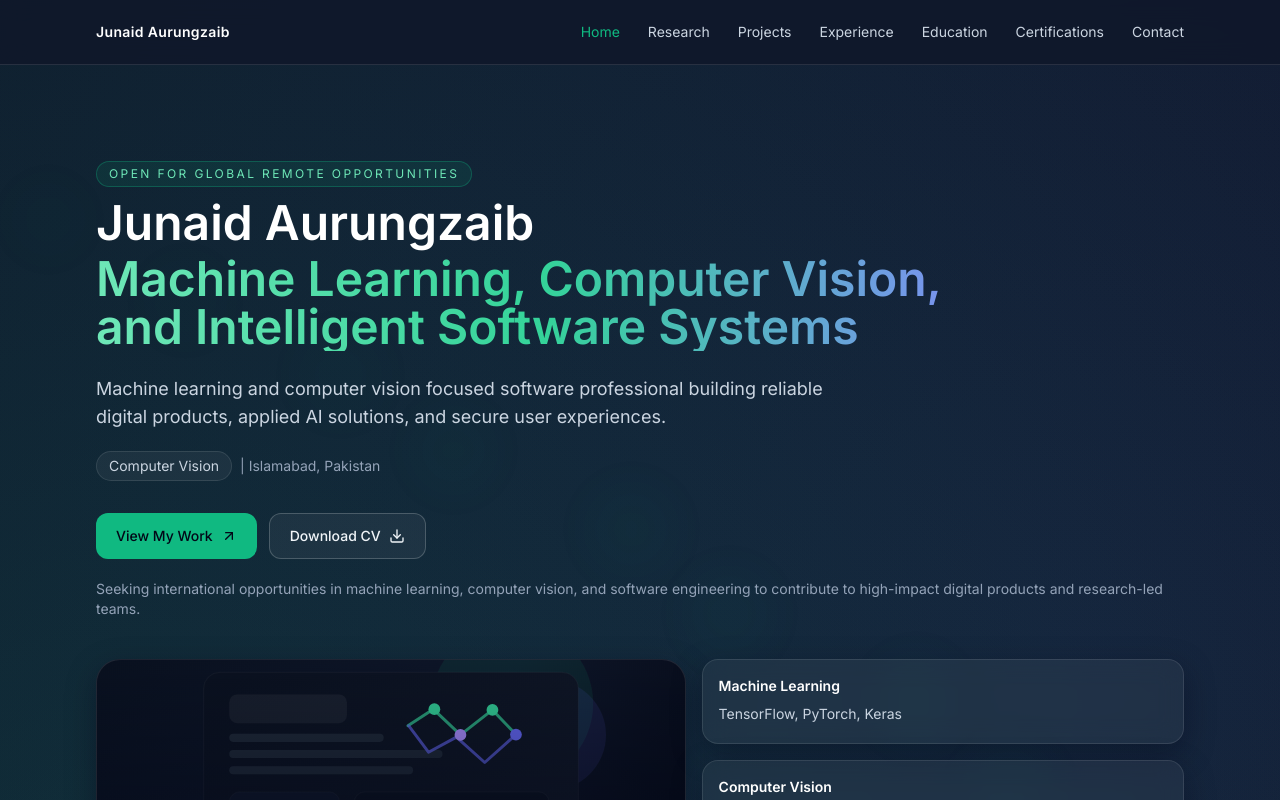
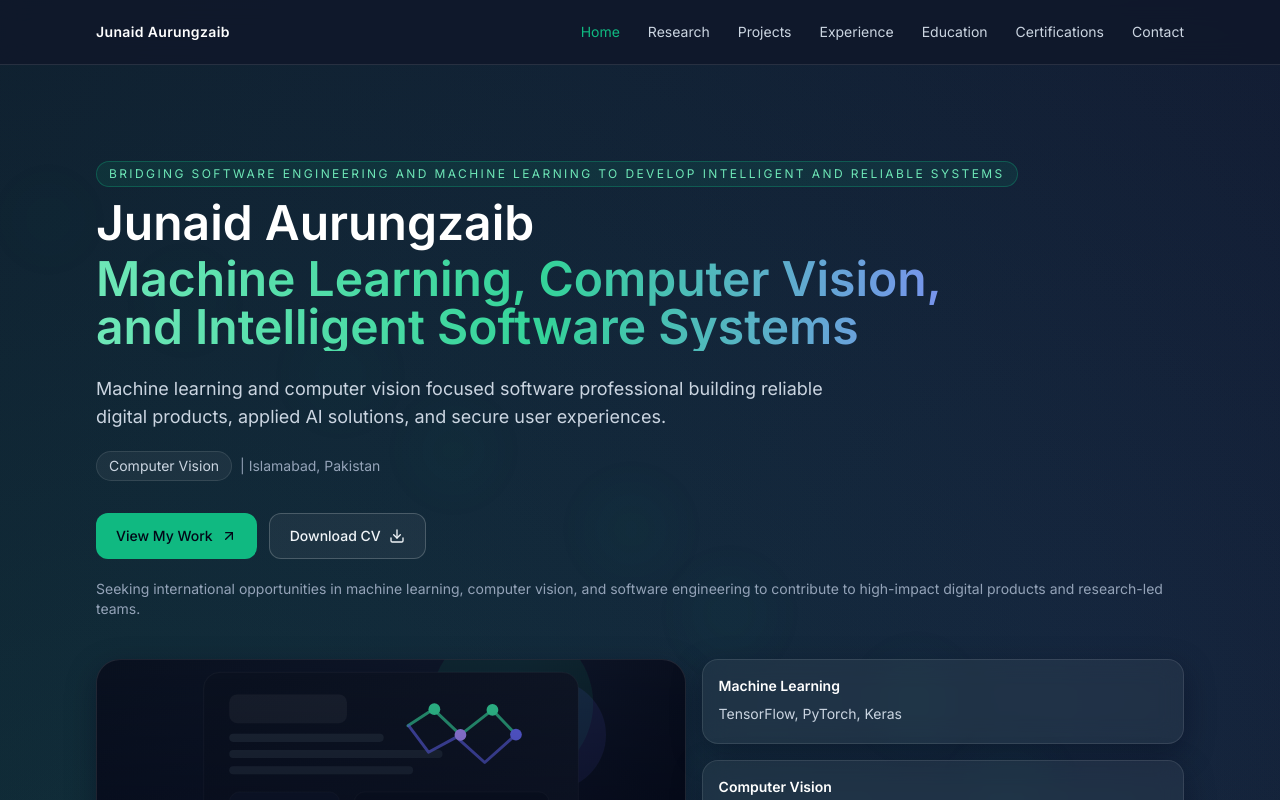
Before and after one commit to junaidaurungzaib-ai/portflio, a Next.js app: page / in a window 1280 px wide. Shown: the top 800 px of the page. Built offline with nearby package versions, Linux system fonts and the light colour scheme.

Commit message:
Home Page Updated

```diff
--- a/components/PortfolioPage.tsx
+++ b/components/PortfolioPage.tsx
@@ -291,7 +291,7 @@ export default function PortfolioPage() {
               viewport={{ once: true }}
               className="mb-3 inline-flex items-center rounded-full border border-emeraldAccent/30 bg-emeraldAccent/10 px-3 py-1 text-xs uppercase tracking-[0.2em] text-emerald-300"
             >
-              Open for Global Remote Opportunities
+              Bridging Software Engineering and Machine Learning to Develop Intelligent and Reliable Systems
             </motion.p>
 
             <motion.h1
```
